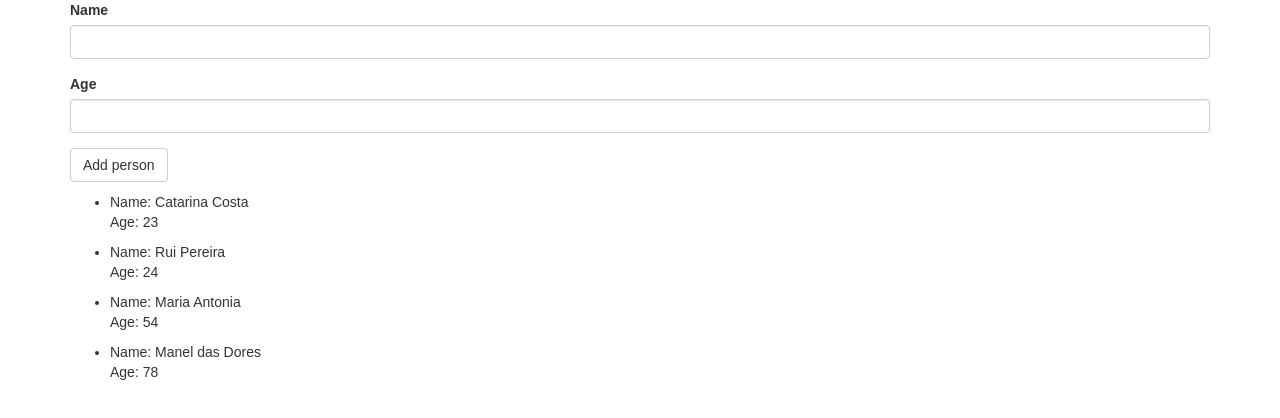
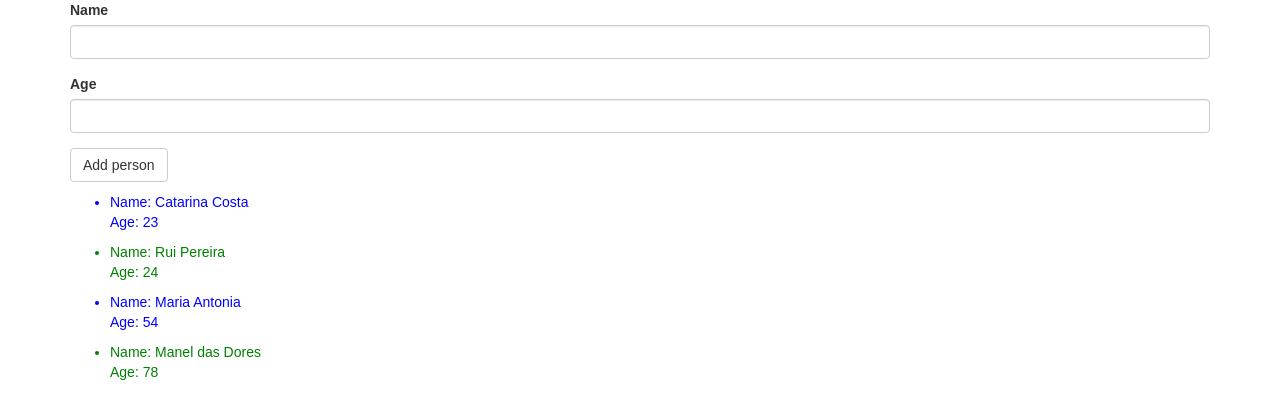
Before and after one commit to CatCos/react-redux-experiment, a React (Create React App) app: page / in a window 1280 px wide. Shown: the top 418 px of the page. Built offline with nearby package versions, Linux system fonts and the light colour scheme.

Commit message:
Highlight with different colors odd and even items

```diff
--- a/package.json
+++ b/package.json
@@ -6,6 +6,7 @@
     "react-scripts": "0.7.0"
   },
   "dependencies": {
+    "classnames": "^2.2.5",
     "react": "^15.3.2",
     "react-dom": "^15.3.2"
   },
--- a/src/App.css
+++ b/src/App.css
@@ -1,3 +1,11 @@
 .list-item {
   margin-top: 10px;
 }
+
+.even-item {
+  color: blue;
+}
+
+.odd-item {
+  color: green;
+}
--- a/src/App.js
+++ b/src/App.js
@@ -1,5 +1,5 @@
 import React, { Component } from 'react';
-import logo from './logo.svg';
+import classnames from 'classnames';
 import './App.css';
 
 const personsList = [
@@ -103,8 +103,16 @@ class App extends Component {
   }
 
   renderPerson(person, id) {
+    const isEven = id => id % 2 === 0;
+    const isOdd = id => Math.abs(id % 2) === 1;
+
+    const styles = classnames('list-item', {
+      'even-item': isEven(id),
+      'odd-item': isOdd(id)
+    });
+
     return (
-      <li key={id} className="list-item">
+      <li key={id} className={styles}>
         <div>{`Name: ${person.name}`}</div>
         <div>{`Age: ${person.age}`}</div>
       </li>
```
